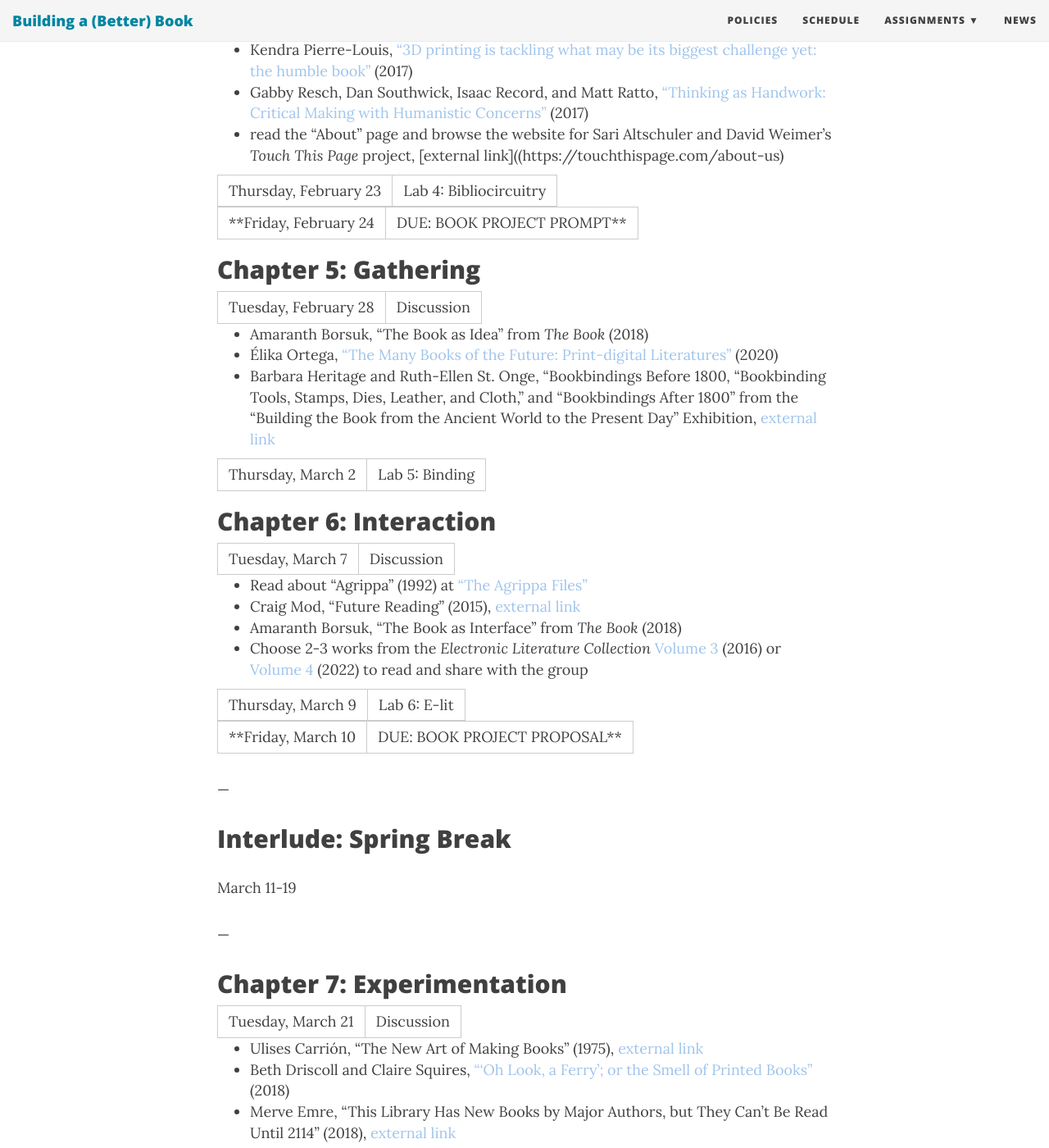
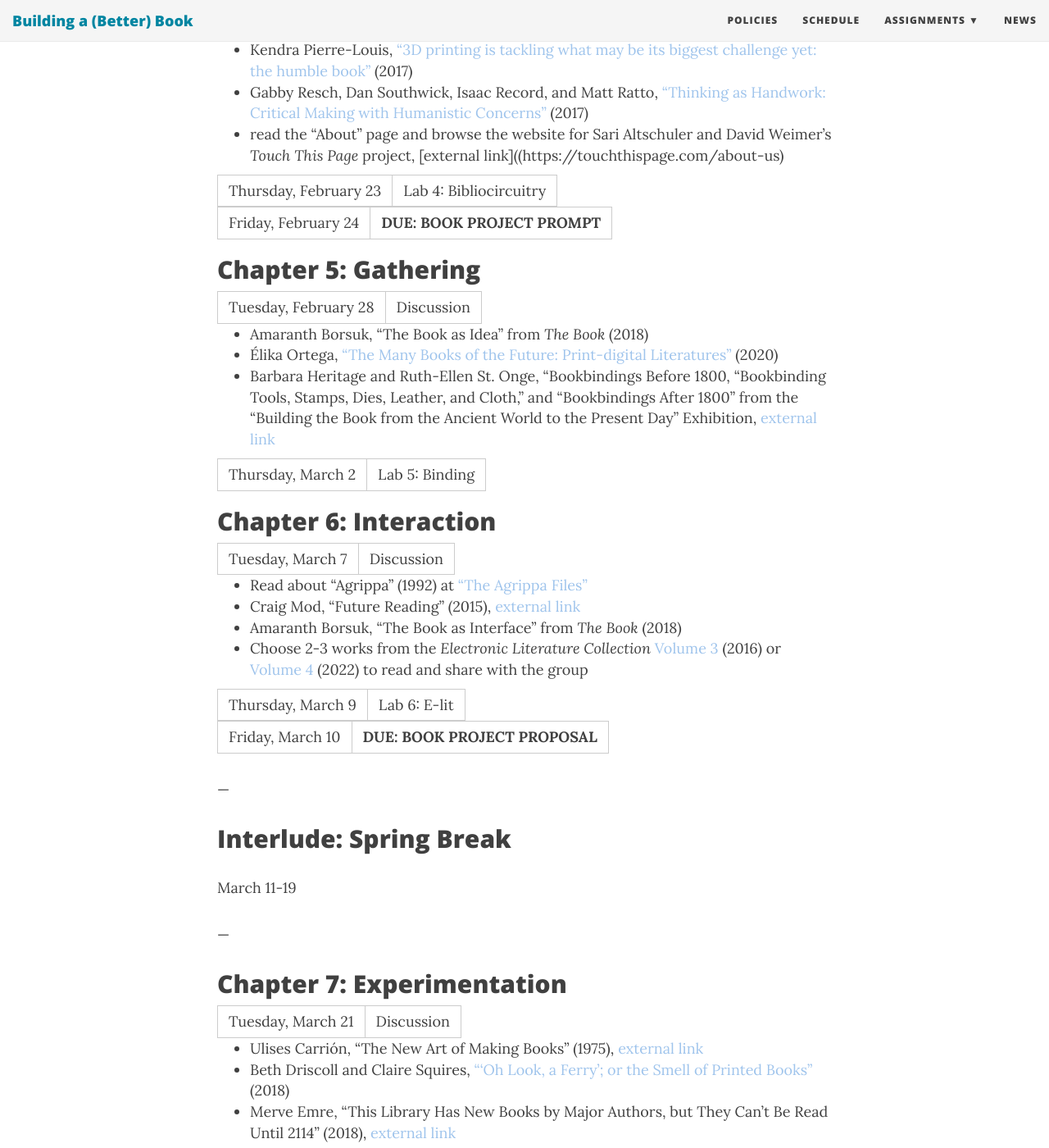
Before and after one commit to rccordell/s23bbb, a Jekyll site: the page built from schedule.md, in a window 1280 px wide and 1400 px high, scrolled down 2178 px. Shown: the whole window at 82% size. Built offline with Jekyll 4.4.1, drawn with Linux system fonts in a browser that asks for light colours; nearby versions of some CDN libraries; some web fonts are replaced; some of the changed text lies outside the part shown.

```diff
--- a/schedule.md
+++ b/schedule.md
@@ -76,7 +76,7 @@ Tuesday, February 21 | Discussion
 
 Thursday, February 23 | Lab 4: Bibliocircuitry
 
-**Friday, February 24 | DUE: BOOK PROJECT PROMPT**
+Friday, February 24 | **DUE: BOOK PROJECT PROMPT**
 
 ## Chapter 5: Gathering
 
@@ -99,7 +99,7 @@ Tuesday, March 7 | Discussion
 
 Thursday, March 9 | Lab 6: E-lit
 
-**Friday, March 10 | DUE: BOOK PROJECT PROPOSAL**
+Friday, March 10 | **DUE: BOOK PROJECT PROPOSAL**
 
 —
 ## Interlude: Spring Break
@@ -129,7 +129,7 @@ Tuesday, March 28 | Discussion
 
 Thursday, March 30: Studio
 
-**Friday, March 31 | DUE: BOOK PROJECT PROTOTYPE**
+Friday, March 31 | **DUE: BOOK PROJECT PROTOTYPE**
 
 ## Chapter 9: Future Past
 
```
